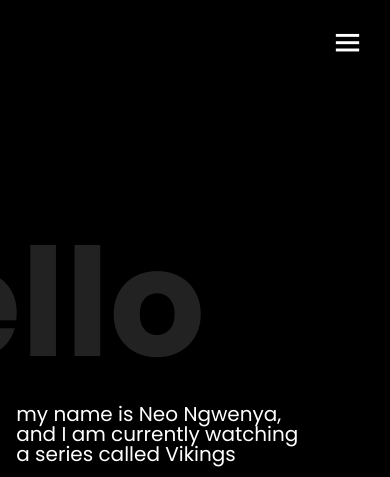
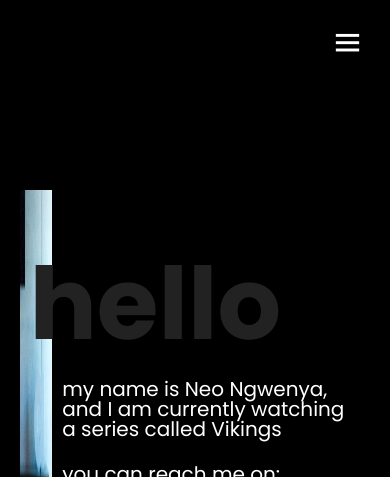
Before and after one commit to Neno-N/aglet_assessment, a plain HTML site: page dist/pages/contact.html in a window 390 px wide. Shown: the top 477 px of the page. Drawn offline with nearby package versions, Linux system fonts and the light colour scheme.

Commit message:
fix mobile version

```diff
--- a/scss/main.scss
+++ b/scss/main.scss
@@ -16,6 +16,12 @@
 
 @mixin smallScreen{
     @media (max-width: 735px){
+        @content;
+    }
+}
+
+@mixin mobileScreen {
+    @media (max-width: 640px) {
         @content;
     }
 }
@@ -362,6 +368,31 @@ header {
             font-size: 2rem;
         }
     }
+
+    //Media Query
+    @include mobileScreen(){
+        padding-left: 2rem;
+        gap: 1rem;
+
+        &__img {
+            width: 100%;
+            height: 55%;
+            flex: 1;
+
+            img{
+                height: 100%;
+            }
+        }
+
+        &__info {
+            flex: 1.5;
+
+            &-title {
+                font-size: 10rem;
+                left: -10%;
+            }
+        }
+    }
 }
 
 /*======= End of Contact =======*/
```
Also changed, not shown: dist/css/main.css, 1 other file.
